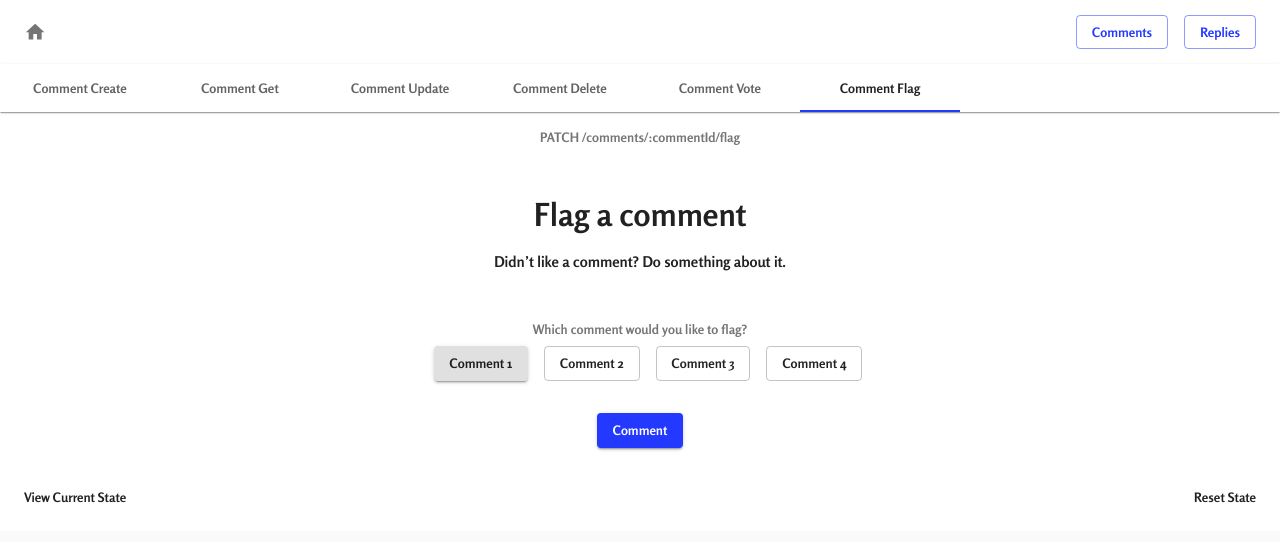
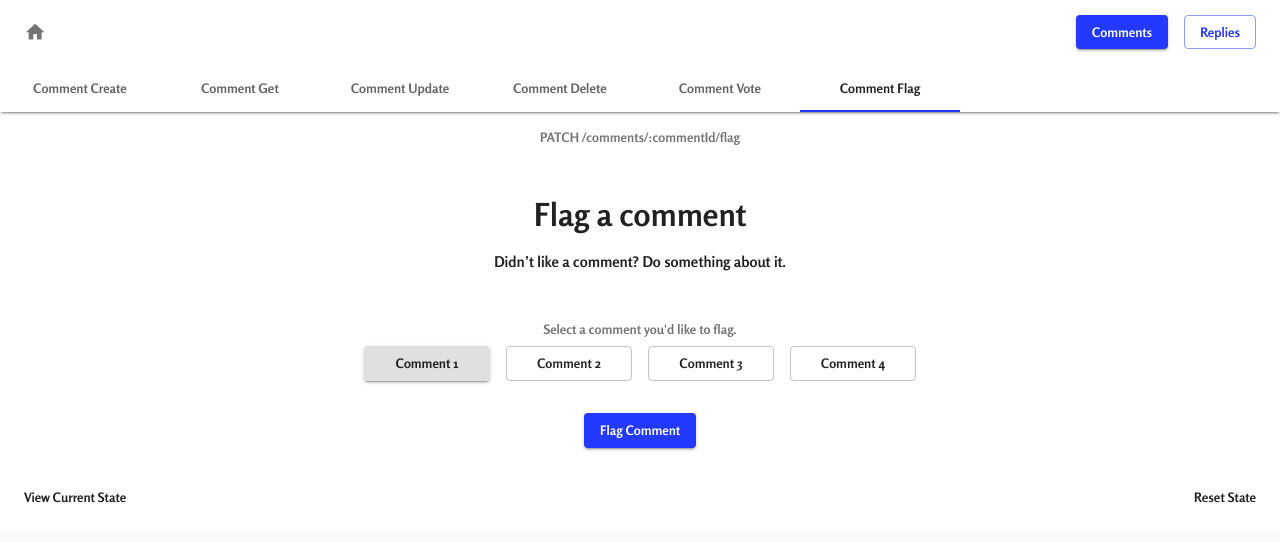
Before and after one commit to simply-alliv/comment-microapi-demo, a React (Create React App) app: page /comments in a window 1280 px wide. Both pictures are taken after a click on the tab "Comment Flag". Shown: the top 542 px of the page. Built offline with nearby package versions, Linux system fonts and the light colour scheme.

Commit message:
Add delete comment tab (#30)
* feat: use Grid instead of Box component

* feat: add missing key

* refactor: delete stylesheet for App component

* feat: use enum for better code reuse

* feat: rename button

* refactor: implement one dynamic AppBar

```diff
--- a/src/components/App/CustomAppBar/index.tsx
+++ b/src/components/App/CustomAppBar/index.tsx
@@ -1,5 +1,5 @@
-import React, { FunctionComponent } from "react";
-import { Link as RouterLink } from "react-router-dom";
+import React, { FunctionComponent, useEffect } from "react";
+import { Link as RouterLink, useLocation } from "react-router-dom";
 import Box from "@material-ui/core/Box";
 import AppBar from "@material-ui/core/AppBar";
 import Link from "@material-ui/core/Link";
@@ -7,17 +7,25 @@ import Toolbar from "@material-ui/core/Toolbar";
 import Button from "@material-ui/core/Button";
 import IconButton from "@material-ui/core/IconButton";
 import HomeIcon from "@material-ui/icons/Home";
-import { Page } from "../index";
+import { Routes } from "../index";
 
 type CustomAppBarProps = {
   currentPageState: [any, React.Dispatch<React.SetStateAction<any>>];
+  children?: React.ReactNode;
 };
 
 const CustomAppBar: FunctionComponent<CustomAppBarProps> = ({
   currentPageState,
+  children,
 }) => {
+  let location = useLocation();
+
+  useEffect(() => {
+    currentPageState[1](location.pathname);
+  });
+
   return (
-    <AppBar position="static">
+    <AppBar position="relative" elevation={2}>
       <Toolbar>
         <Box
           display="flex"
@@ -25,39 +33,39 @@ const CustomAppBar: FunctionComponent<CustomAppBarProps> = ({
           alignItems="center"
           width="100%"
         >
-          <Link component={RouterLink} to="/">
+          <Link component={RouterLink} to={Routes.Home}>
             <IconButton
               edge="start"
               aria-label="menu"
-              onClick={() => currentPageState[1](Page.Home)}
+              onClick={() => currentPageState[1](Routes.Home)}
             >
               <HomeIcon />
             </IconButton>
           </Link>
           <Box display="flex">
-            <Link component={RouterLink} to="/comments">
+            <Link component={RouterLink} to={Routes.Comments}>
               <Button
                 variant={
-                  currentPageState[0] === Page.Comments
+                  currentPageState[0] === Routes.Comments
                     ? "contained"
                     : "outlined"
                 }
                 color="secondary"
-                onClick={() => currentPageState[1](Page.Comments)}
+                onClick={() => currentPageState[1](Routes.Comments)}
               >
                 Comments
               </Button>
             </Link>
             <Box mx={1}></Box>
-            <Link component={RouterLink} to="/replies">
+            <Link component={RouterLink} to={Routes.Replies}>
               <Button
                 variant={
-                  currentPageState[0] === Page.Replies
+                  currentPageState[0] === Routes.Replies
                     ? "contained"
                     : "outlined"
                 }
                 color="secondary"
-                onClick={() => currentPageState[1](Page.Replies)}
+                onClick={() => currentPageState[1](Routes.Replies)}
               >
                 Replies
               </Button>
@@ -65,6 +73,7 @@ const CustomAppBar: FunctionComponent<CustomAppBarProps> = ({
           </Box>
         </Box>
       </Toolbar>
+      {children}
     </AppBar>
   );
 };
--- /dev/null
+++ b/src/components/App/CustomTabBar/index.tsx
@@ -0,0 +1,51 @@
+import React, { FunctionComponent } from "react";
+import Tabs from "@material-ui/core/Tabs";
+import Tab from "@material-ui/core/Tab";
+
+type TabBarProps = {
+  tabLabels: string[];
+  tabValueState: [any, React.Dispatch<React.SetStateAction<any>>];
+};
+
+function a11yProps(tabLabel: string, index: number) {
+  const formattedTabLabel = tabLabel.toLowerCase().replace(/\s/, "-");
+
+  return {
+    id: `${formattedTabLabel}-tab-${index}`,
+    "aria-controls": `${formattedTabLabel}-tabpanel-${index}`,
+  };
+}
+
+const CustomTabBar: FunctionComponent<TabBarProps> = ({
+  tabLabels,
+  tabValueState,
+}) => {
+  const [value, setValue] = tabValueState;
+  const handleChange = (event: any, newValue: number) => {
+    setValue(newValue);
+  };
+
+  return (
+    <Tabs
+      value={value}
+      onChange={handleChange}
+      variant="scrollable"
+      scrollButtons="off"
+      aria-label={`The tabs for the different ${tabLabels[0]
+        .split(" ")[0]
+        .toLowerCase()} functionalities.`}
+    >
+      {tabLabels.map((tabLabel, index) => {
+        return (
+          <Tab
+            key={tabLabel}
+            label={tabLabel}
+            {...a11yProps(tabLabel, index)}
+          />
+        );
+      })}
+    </Tabs>
+  );
+};
+
+export default CustomTabBar;
--- a/src/components/App/index.tsx
+++ b/src/components/App/index.tsx
@@ -4,35 +4,55 @@ import { ThemeProvider } from "@material-ui/core/styles";
 import CssBaseline from "@material-ui/core/CssBaseline";
 import Home from "../Home/index";
 import CustomAppBar from "./CustomAppBar";
-import Comments from "../Comments/index";
-import Replies from "../Replies/index";
+import CustomTabBar from "./CustomTabBar";
+import Comments, { tabLabels as commentsTabLabels } from "../Comments/index";
+import Replies, { tabLabels as repliesTabLabels } from "../Replies/index";
 import theme from "../../theme";
 
-export enum Page {
-  Home,
-  Comments,
-  Replies,
+export enum Routes {
+  Home = "/",
+  Comments = "/comments",
+  Replies = "/replies",
 }
 
 function App() {
-  const [currentPage, setCurrentPage] = useState(Page.Home);
+  const [currentPage, setCurrentPage] = useState(Routes.Home);
+  const [commentsTabsValue, setCommentsTabsValue] = React.useState(0);
+  const [repliesTabsValue, setRepliesTabsValue] = React.useState(0);
 
   return (
     <ThemeProvider theme={theme}>
       <CssBaseline />
       <Router>
-        <CustomAppBar
-          currentPageState={[currentPage, setCurrentPage]}
-        ></CustomAppBar>
+        <CustomAppBar currentPageState={[currentPage, setCurrentPage]}>
+          {currentPage === Routes.Comments || currentPage === Routes.Replies ? (
+            <CustomTabBar
+              tabLabels={
+                currentPage === Routes.Comments
+                  ? commentsTabLabels
+                  : repliesTabLabels
+              }
+              tabValueState={
+                currentPage === Routes.Comments
+                  ? [commentsTabsValue, setCommentsTabsValue]
+                  : [repliesTabsValue, setRepliesTabsValue]
+              }
+            ></CustomTabBar>
+          ) : (
+            <React.Fragment></React.Fragment>
+          )}
+        </CustomAppBar>
         <Switch>
-          <Route exact path="/">
+          <Route exact path={Routes.Home}>
             <Home />
           </Route>
-          <Route path="/comments">
-            <Comments />
+          <Route path={Routes.Comments}>
+            <Comments
+              tabValueState={[commentsTabsValue, setCommentsTabsValue]}
+            />
           </Route>
-          <Route path="/replies">
-            <Replies />
+          <Route path={Routes.Replies}>
+            <Replies tabValueState={[repliesTabsValue, setRepliesTabsValue]} />
           </Route>
         </Switch>
       </Router>
--- a/src/components/Comments/CreateComment/index.tsx
+++ b/src/components/Comments/CreateComment/index.tsx
@@ -28,7 +28,7 @@ const CreateComment: FunctionComponent = () => {
       </Box>
       <Box display="flex" flexDirection="column" alignItems="center" mt={4}>
         <Button variant="contained" color="secondary">
-          Comment
+          Create Comment
         </Button>
       </Box>
     </React.Fragment>
--- a/src/components/Comments/DeleteComment/index.tsx
+++ b/src/components/Comments/DeleteComment/index.tsx
@@ -1,4 +1,9 @@
-import React, { FunctionComponent } from "react";
+import React, { FunctionComponent, useState } from "react";
+import { makeStyles } from "@material-ui/core/styles";
+import Box from "@material-ui/core/Box";
+import Grid from "@material-ui/core/Grid";
+import Typography from "@material-ui/core/Typography";
+import Button from "@material-ui/core/Button";
 import TabViewIntroSection from "../../TabViewIntroSection";
 
 const deleteComponentEndpoints = ["DELETE /comments/:commentId"];
@@ -6,7 +11,19 @@ const deleteComponentHeading = "Delete a comment";
 const deleteComponentSubtitle =
   "Then there are those times where deletion is required.";
 
+const comments = ["Comment 1", "Comment 2", "Comment 3", "Comment 4"];
+
+const useStyles = makeStyles({
+  root: {
+    display: "grid",
+  },
+});
+
 const DeleteComment: FunctionComponent = () => {
+  const [selectedComment, setSelectedComment] = useState(comments[0]);
+
+  const classes = useStyles();
+
   return (
     <React.Fragment>
       <TabViewIntroSection
@@ -14,6 +31,30 @@ const DeleteComment: FunctionComponent = () => {
         heading={deleteComponentHeading}
         subtitle={deleteComponentSubtitle}
       ></TabViewIntroSection>
+      <Box mt={6} mb={1}>
+        <Typography variant="body2" align="center" color="textSecondary">
+          Select a comment you'd like to delete.
+        </Typography>
+      </Box>
+      <Grid container spacing={2}>
+        {comments.map((comment) => {
+          return (
+            <Grid className={classes.root} item xs={6} sm={3} key={comment}>
+              <Button
+                variant={selectedComment === comment ? "contained" : "outlined"}
+                onClick={() => setSelectedComment(comment)}
+              >
+                {comment}
+              </Button>
+            </Grid>
+          );
+        })}
+      </Grid>
+      <Box display="flex" flexDirection="column" alignItems="center" mt={4}>
+        <Button variant="contained" color="secondary">
+          Delete Comment
+        </Button>
+      </Box>
     </React.Fragment>
   );
 };
--- a/src/components/Comments/FlagComment/index.tsx
+++ b/src/components/Comments/FlagComment/index.tsx
@@ -1,5 +1,7 @@
 import React, { FunctionComponent, useState } from "react";
+import { makeStyles } from "@material-ui/core/styles";
 import Box from "@material-ui/core/Box";
+import Grid from "@material-ui/core/Grid";
 import Typography from "@material-ui/core/Typography";
 import Button from "@material-ui/core/Button";
 
@@ -11,8 +13,16 @@ const flagComponentSubtitle = "Didn’t like a comment? Do something about it.";
 
 const comments = ["Comment 1", "Comment 2", "Comment 3", "Comment 4"];
 
+const useStyles = makeStyles({
+  root: {
+    display: "grid",
+  },
+});
+
 const FlagComment: FunctionComponent = () => {
   const [selectedComment, setSelectedComment] = useState(comments[0]);
+
+  const classes = useStyles();
 
   return (
     <React.Fragment>
@@ -21,34 +31,28 @@ const FlagComment: FunctionComponent = () => {
         heading={flagComponentHeading}
         subtitle={flagComponentSubtitle}
       ></TabViewIntroSection>
-      <Box mt={6}>
+      <Box mt={6} mb={1}>
         <Typography variant="body2" align="center" color="textSecondary">
-          Which comment would you like to flag?
+          Select a comment you'd like to flag.
         </Typography>
       </Box>
-      <Box display="flex" alignItems="center" justifyContent="center" mt={1}>
-        {comments.map((comment, index) => {
+      <Grid container spacing={2}>
+        {comments.map((comment) => {
           return (
-            <React.Fragment>
-              {index < comments.length ? (
-                <Box mr={2}></Box>
-              ) : (
-                <React.Fragment></React.Fragment>
-              )}
+            <Grid className={classes.root} item xs={6} sm={3} key={comment}>
               <Button
-                key={comment}
                 variant={selectedComment === comment ? "contained" : "outlined"}
                 onClick={() => setSelectedComment(comment)}
               >
                 {comment}
               </Button>
-            </React.Fragment>
+            </Grid>
           );
         })}
-      </Box>
+      </Grid>
       <Box display="flex" flexDirection="column" alignItems="center" mt={4}>
         <Button variant="contained" color="secondary">
-          Comment
+          Flag Comment
         </Button>
       </Box>
     </React.Fragment>
--- a/src/components/Comments/index.tsx
+++ b/src/components/Comments/index.tsx
@@ -8,7 +8,7 @@ import VoteComment from "./VoteComment";
 import FlagComment from "./FlagComment";
 import StateFooter from "../StateFooter";
 
-const tabLabels: string[] = [
+export const tabLabels: string[] = [
   "Comment Create",
   "Comment Get",
   "Comment Update",
@@ -17,7 +17,7 @@ const tabLabels: string[] = [
   "Comment Flag",
 ];
 
-const tabViews: ReactElement[] = [
+export const tabViews: ReactElement[] = [
   <CreateComment />,
   <GetComment />,
   <UpdateComment />,
@@ -26,12 +26,17 @@ const tabViews: ReactElement[] = [
   <FlagComment />,
 ];
 
-const Comments: FunctionComponent = () => {
+type CommentsProps = {
+  tabValueState: [any, React.Dispatch<React.SetStateAction<any>>];
+};
+
+const Comments: FunctionComponent<CommentsProps> = ({ tabValueState }) => {
   return (
     <React.Fragment>
       <TabViewsContainer
         tabLabels={tabLabels}
         tabViews={tabViews}
+        tabValueState={tabValueState}
       ></TabViewsContainer>
       <StateFooter />
     </React.Fragment>
--- a/src/components/Replies/index.tsx
+++ b/src/components/Replies/index.tsx
@@ -8,7 +8,7 @@ import VoteReply from "./VoteReply";
 import FlagReply from "./FlagReply";
 import StateFooter from "../StateFooter";
 
-const tabLabels: string[] = [
+export const tabLabels: string[] = [
   "Reply Create",
   "Reply Get",
   "Reply Update",
@@ -17,7 +17,7 @@ const tabLabels: string[] = [
   "Reply Flag",
 ];
 
-const tabViews: ReactElement[] = [
+export const tabViews: ReactElement[] = [
   <CreateReply />,
   <GetReply />,
   <UpdateReply />,
@@ -26,12 +26,17 @@ const tabViews: ReactElement[] = [
   <FlagReply />,
 ];
 
-const Replies: FunctionComponent = () => {
+type RepliesProps = {
+  tabValueState: [any, React.Dispatch<React.SetStateAction<any>>];
+};
+
+const Replies: FunctionComponent<RepliesProps> = ({ tabValueState }) => {
   return (
     <React.Fragment>
       <TabViewsContainer
         tabLabels={tabLabels}
         tabViews={tabViews}
+        tabValueState={tabValueState}
       ></TabViewsContainer>
       <StateFooter />
     </React.Fragment>
--- a/src/components/TabViewsContainer/index.tsx
+++ b/src/components/TabViewsContainer/index.tsx
@@ -1,23 +1,12 @@
 import React, { FunctionComponent, ReactElement } from "react";
 import { makeStyles } from "@material-ui/core/styles";
-import AppBar from "@material-ui/core/AppBar";
-import Tabs from "@material-ui/core/Tabs";
-import Tab from "@material-ui/core/Tab";
 import TabPanel from "./TabPanel";
 
 type TabViewsContainerProps = {
   tabLabels: string[];
   tabViews: ReactElement[];
+  tabValueState: [any, React.Dispatch<React.SetStateAction<any>>];
 };
-
-function a11yProps(tabLabel: string, index: number) {
-  const formattedTabLabel = tabLabel.toLowerCase().replace(/\s/, "-");
-
-  return {
-    id: `${formattedTabLabel}-tab-${index}`,
-    "aria-controls": `${formattedTabLabel}-tabpanel-${index}`,
-  };
-}
 
 const useStyles = makeStyles((theme) => ({
   root: {
@@ -29,40 +18,19 @@ const useStyles = makeStyles((theme) => ({
 const TabViewsContainer: FunctionComponent<TabViewsContainerProps> = ({
   tabLabels,
   tabViews,
+  tabValueState,
 }) => {
   const classes = useStyles();
-  const [value, setValue] = React.useState(0);
-
-  const handleChange = (event: any, newValue: number) => {
-    setValue(newValue);
-  };
 
   return (
     <div className={classes.root}>
-      <AppBar position="static" elevation={1}>
-        <Tabs
-          value={value}
-          onChange={handleChange}
-          variant="scrollable"
-          scrollButtons="off"
-          aria-label={`The tabs for the different ${tabLabels[0]
-            .split(" ")[0]
-            .toLowerCase()} functionalities.`}
-        >
-          {tabLabels.map((tabLabel, index) => {
-            return (
-              <Tab
-                key={tabLabel}
-                label={tabLabel}
-                {...a11yProps(tabLabel, index)}
-              />
-            );
-          })}
-        </Tabs>
-      </AppBar>
       {tabViews.map((tabView, index) => {
         return (
-          <TabPanel key={tabLabels[index]} value={value} index={index}>
+          <TabPanel
+            key={tabLabels[index]}
+            value={tabValueState[0]}
+            index={index}
+          >
             {tabView}
           </TabPanel>
         );
```
Also changed, not shown: src/components/App/style.css (deleted, +0 -38 lines), src/components/TabViewIntroSection/index.tsx (+6 -1 lines).
